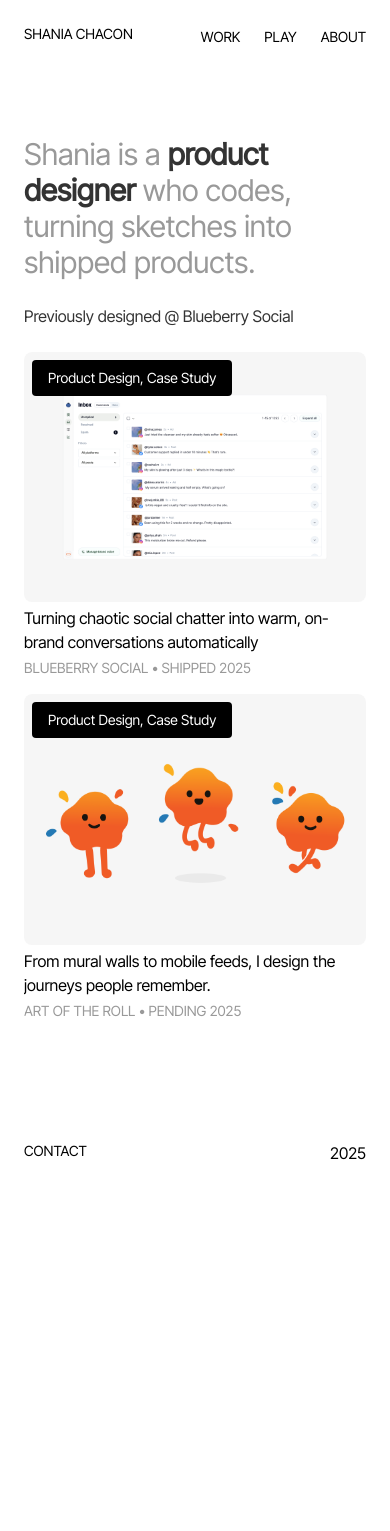
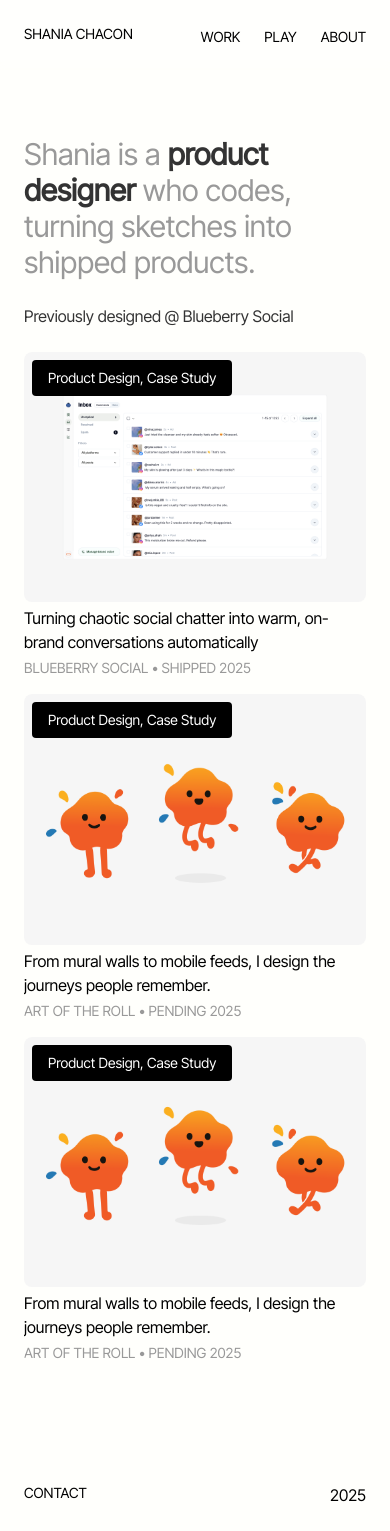
Before and after one commit to chaconshania/PortfolioV2, a Next.js app: page / in a window 390 px wide. Before the commit the page ends 1189 px from the top, so only its background shows below. Built offline with nearby package versions, Linux system fonts and the light colour scheme.

Commit message:
Adjusted grid layout in home

```diff
--- a/src/app/about/page.tsx
+++ b/src/app/about/page.tsx
@@ -50,11 +50,6 @@ function page() {
                 height={600}
                 className="w-full h-auto"
               />
-              <div className="absolute bottom-2 left-2 flex gap-2 opacity-100 md:opacity-0 md:group-hover:opacity-100 transition-opacity duration-300">
-                <span className="bg-black text-white text-sm px-4 py-2 rounded">
-                  Web design, Three.Js
-                </span>
-              </div>
             </div>
 
             {/* Project 2 */}
@@ -66,12 +61,6 @@ function page() {
                 height={600}
                 className="w-full h-auto"
               />
-
-              <div className="absolute bottom-2 left-2 flex gap-2 opacity-100 md:opacity-0 md:group-hover:opacity-100 transition-opacity duration-300">
-                <span className="bg-black text-white text-sm px-4 py-2 rounded">
-                  Mobile App design
-                </span>
-              </div>
             </div>
 
             {/* Project 3 */}
@@ -83,11 +72,6 @@ function page() {
                 height={600}
                 className="w-full h-auto"
               />
-              <div className="absolute bottom-2 left-2 flex gap-2 opacity-100 md:opacity-0 md:group-hover:opacity-100 transition-opacity duration-300">
-                <span className="bg-black text-white text-sm px-4 py-2 rounded">
-                  Web design
-                </span>
-              </div>
             </div>
           </div>
         </section>
--- a/src/app/globals.css
+++ b/src/app/globals.css
@@ -28,4 +28,5 @@
 
 body {
   font-family: Arial, Helvetica, sans-serif;
+  background: #FFFFFC
 }
--- a/src/app/page.tsx
+++ b/src/app/page.tsx
@@ -24,8 +24,9 @@ export default function Home() {
           */}
         </div>
         </section>
+
         <section className="flex flex-col lg:flex-row gap-12 lg:gap-6 w-full">
-          <div className="grid grid-cols-1 lg:grid-cols-2 gap-4 w-full">
+          <div className="grid grid-cols-1 md:grid-cols-2 lg:grid-cols-3 gap-4 w-full">
             {/* Columns */}
             <div className="flex flex-col gap-6">
               {/*Projects*/}
@@ -75,6 +76,30 @@ export default function Home() {
                 </div>
               </Link>
             </div>
+             <div className="flex flex-col gap-6">
+              {/*Projects*/}
+              <Link href="/artoftheroll">
+                <div className="flex flex-col gap-1  transition-colors duration-300 ease-in-out group relative rounded-lg overflow-hidden">
+                  <Image
+                    src="/artoftheroll/cover.png"
+                    alt="Art of the roll"
+                    className="rounded-lg w-full h-auto"
+                    width={800}
+                    height={600}
+                  />
+                  <div className="absolute top-2 left-2 flex gap-2 opacity-100 md:opacity-0 md:group-hover:opacity-100 transition-opacity duration-300">
+                    <span className="bg-black text-white text-sm px-4 py-2 rounded">
+                      Product Design, Case Study
+                    </span>
+                  </div>
+                  <h3 className="max-w-[600px] text-md ">
+                    From mural walls to mobile feeds, I design the journeys
+                    people remember.
+                  </h3>
+                  <h4 className="text-sm">ART OF THE ROLL • PENDING 2025</h4>
+                </div>
+              </Link>
+            </div>
           </div>
         </section>
         <footer className="flex flex-col p-6 w-full items-center gap-12"></footer>
--- a/src/app/play/page.tsx
+++ b/src/app/play/page.tsx
@@ -26,7 +26,7 @@ function Playground() {
                 height={600}
                 className="w-full h-auto"
               />
-              <div className="absolute top-2 left-2 flex gap-2 opacity-100 md:opacity-0 md:group-hover:opacity-100 transition-opacity duration-300">
+              <div className="absolute top-2 left-2 flex gap-2 opacity-0 group-hover:opacity-100 transition-opacity duration-300">
                 <span className="bg-black text-white text-sm px-4 py-2 rounded">
                   Web design, Three.Js
                 </span>
@@ -42,7 +42,7 @@ function Playground() {
                 height={600}
                 className="w-full h-auto"
               />
-              <div className="absolute top-2 left-2 flex gap-2 opacity-100 md:opacity-0 md:group-hover:opacity-100 transition-opacity duration-300">
+              <div className="absolute top-2 left-2 flex gap-2 opacity-0 group-hover:opacity-100 transition-opacity duration-300">
                 <span className="bg-black text-white text-sm px-4 py-2 rounded">
                   Mobile App design
                 </span>
@@ -58,7 +58,7 @@ function Playground() {
                 height={600}
                 className="w-full h-auto"
               />
-              <div className="absolute top-2 left-2 flex gap-2 opacity-100 md:opacity-0 md:group-hover:opacity-100 transition-opacity duration-300">
+              <div className="absolute top-2 left-2 flex gap-2 opacity-0 group-hover:opacity-100 transition-opacity duration-300">
                 <span className="bg-black text-white text-sm px-4 py-2 rounded">
                   Web design
                 </span>
@@ -74,7 +74,7 @@ function Playground() {
                 height={600}
                 className="w-full h-auto"
               />
-              <div className="absolute top-2 left-2 flex gap-2 opacity-100 md:opacity-0 md:group-hover:opacity-100 transition-opacity duration-300">
+              <div className="absolute top-2 left-2 flex gap-2 opacity-0 group-hover:opacity-100 transition-opacity duration-300">
                 <span className="bg-black text-white text-sm px-4 py-2 rounded">
                   Project 4
                 </span>
@@ -93,7 +93,7 @@ function Playground() {
                 height={600}
                 className="w-full h-auto"
               />
-              <div className="absolute top-2 left-2 flex gap-2 opacity-100 md:opacity-0 md:group-hover:opacity-100 transition-opacity duration-300">
+              <div className="absolute top-2 left-2 flex gap-2 opacity-0 group-hover:opacity-100 transition-opacity duration-300">
                 <span className="bg-black text-white text-sm px-4 py-2 rounded">
                   Project 5
                 </span>
@@ -112,7 +112,7 @@ function Playground() {
                 height={600}
                 className="w-full h-auto"
               />
-              <div className="absolute top-2 left-2 flex gap-2 opacity-100 md:opacity-0 md:group-hover:opacity-100 transition-opacity duration-300">
+              <div className="absolute top-2 left-2 flex gap-2 opacity-0 group-hover:opacity-100 transition-opacity duration-300">
                 <span className="bg-black text-white text-sm px-4 py-2 rounded">
                   Project 6
                 </span>
@@ -124,7 +124,7 @@ function Playground() {
 
             {/* Project 7 */}
             <div className="break-inside-avoid group relative bg-neutral-100  h-[400px] rounded-lg overflow-hidden">
-              <div className="absolute top-2 left-2 flex gap-2 opacity-100 md:opacity-0 md:group-hover:opacity-100 transition-opacity duration-300">
+              <div className="absolute top-2 left-2 flex gap-2 opacity-0 group-hover:opacity-100 transition-opacity duration-300">
                 <span className="bg-black text-white text-sm px-4 py-2 rounded">
                   Project 6
                 </span>
@@ -134,7 +134,7 @@ function Playground() {
               </div>
             </div>
             <div className="break-inside-avoid group relative bg-neutral-100  h-[400px] rounded-lg overflow-hidden">
-              <div className="absolute top-2 left-2 flex gap-2 opacity-100 md:opacity-0 md:group-hover:opacity-100 transition-opacity duration-300">
+              <div className="absolute top-2 left-2 flex gap-2 opacity-0 group-hover:opacity-100 transition-opacity duration-300">
                 <span className="bg-black text-white text-sm px-4 py-2 rounded">
                   Project 6
                 </span>
@@ -144,7 +144,7 @@ function Playground() {
               </div>
             </div>
             <div className="break-inside-avoid group relative bg-neutral-100  h-[400px] rounded-lg overflow-hidden">
-              <div className="absolute top-2 left-2 flex gap-2 opacity-100 md:opacity-0 md:group-hover:opacity-100 transition-opacity duration-300">
+              <div className="absolute top-2 left-2 flex gap-2 opacity-0 group-hover:opacity-100 transition-opacity duration-300">
                 <span className="bg-black text-white text-sm px-4 py-2 rounded">
                   Project 6
                 </span>
```
Also changed, not shown: package.json (+8 -6 lines), 1 other file (tests, documents, lock files or other folders).
